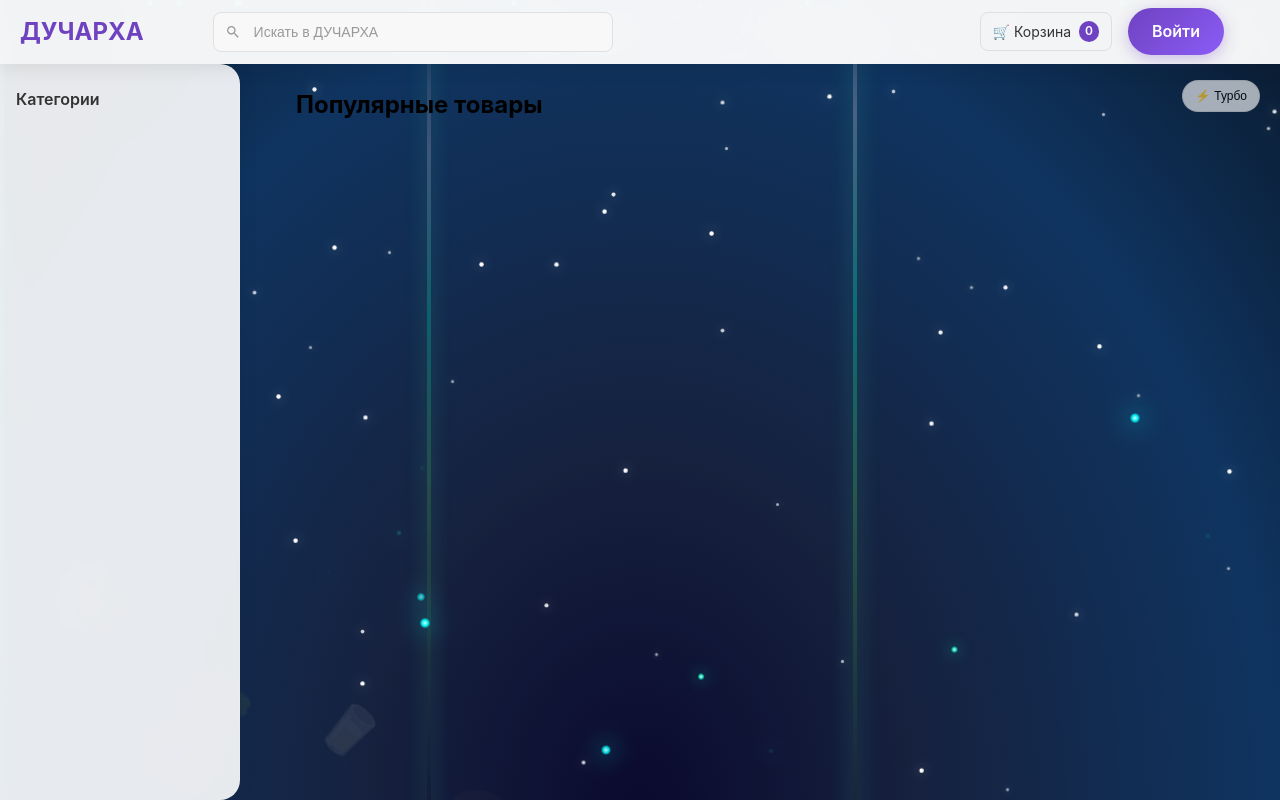
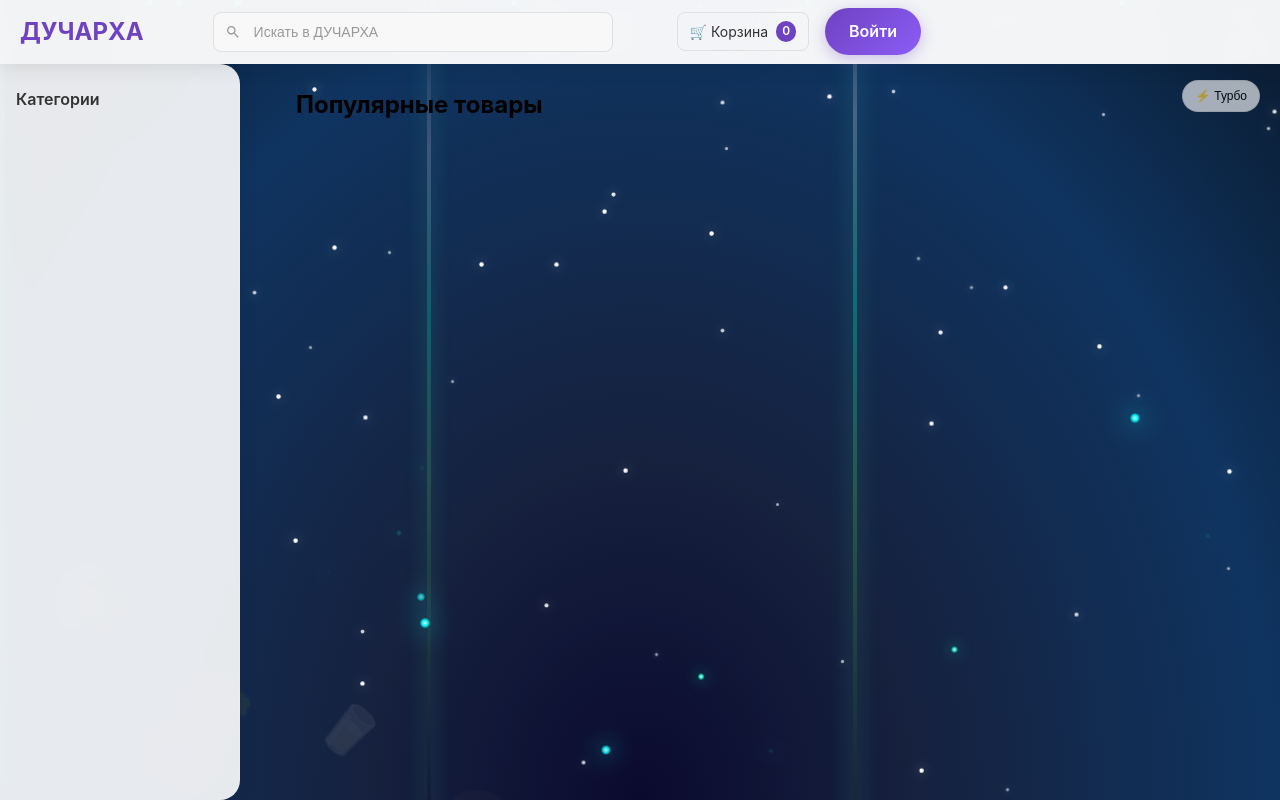
Before and after one commit to DUCHARHA/SAIT-Ducharkha, a Flask app: template templates/index.html in a window 1280 px wide. Run offline with Flask 3, Linux system fonts and the light colour scheme; the template is opened without the code that fills it, so the values that code supplies are empty.

Commit message:
Assistant checkpoint: Increase spacing between search and header buttons
Assistant generated file changes:
- templates/index.html: Increase margin between search and header actions

---

User prompt:

как мне самому отодвинуть кнопки войти и корзина

Replit-Commit-Author: Assistant
Replit-Commit-Session-Id: 9a8938e2-d566-4a08-9336-dc8e6299fac9

```diff
--- a/templates/index.html
+++ b/templates/index.html
@@ -548,7 +548,7 @@ document.addEventListener('DOMContentLoaded', function() {
             display: flex;
             align-items: center;
             gap: 16px;
-            margin-left: auto;
+            margin-left: 48px;
         }
 
         .login-button {
```
